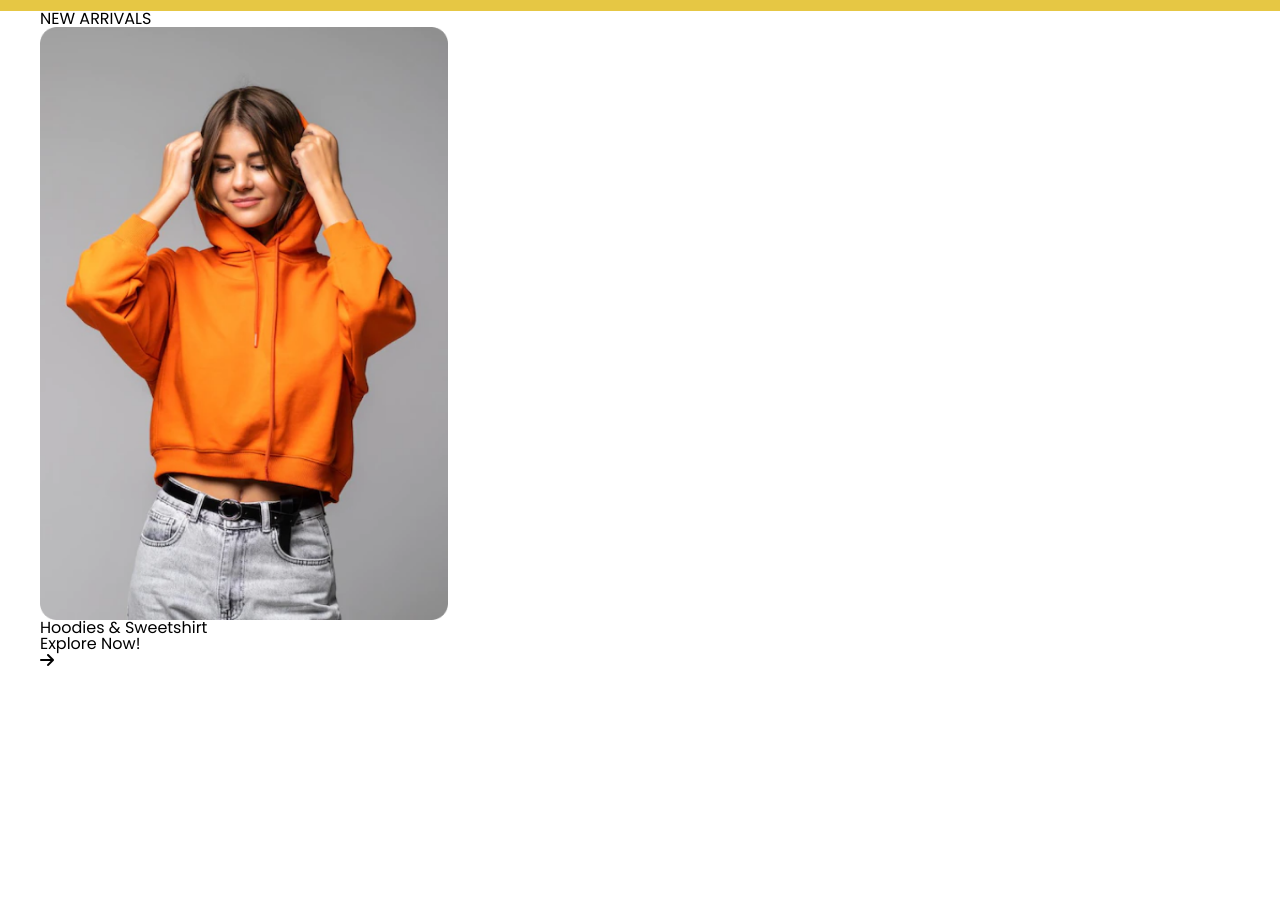
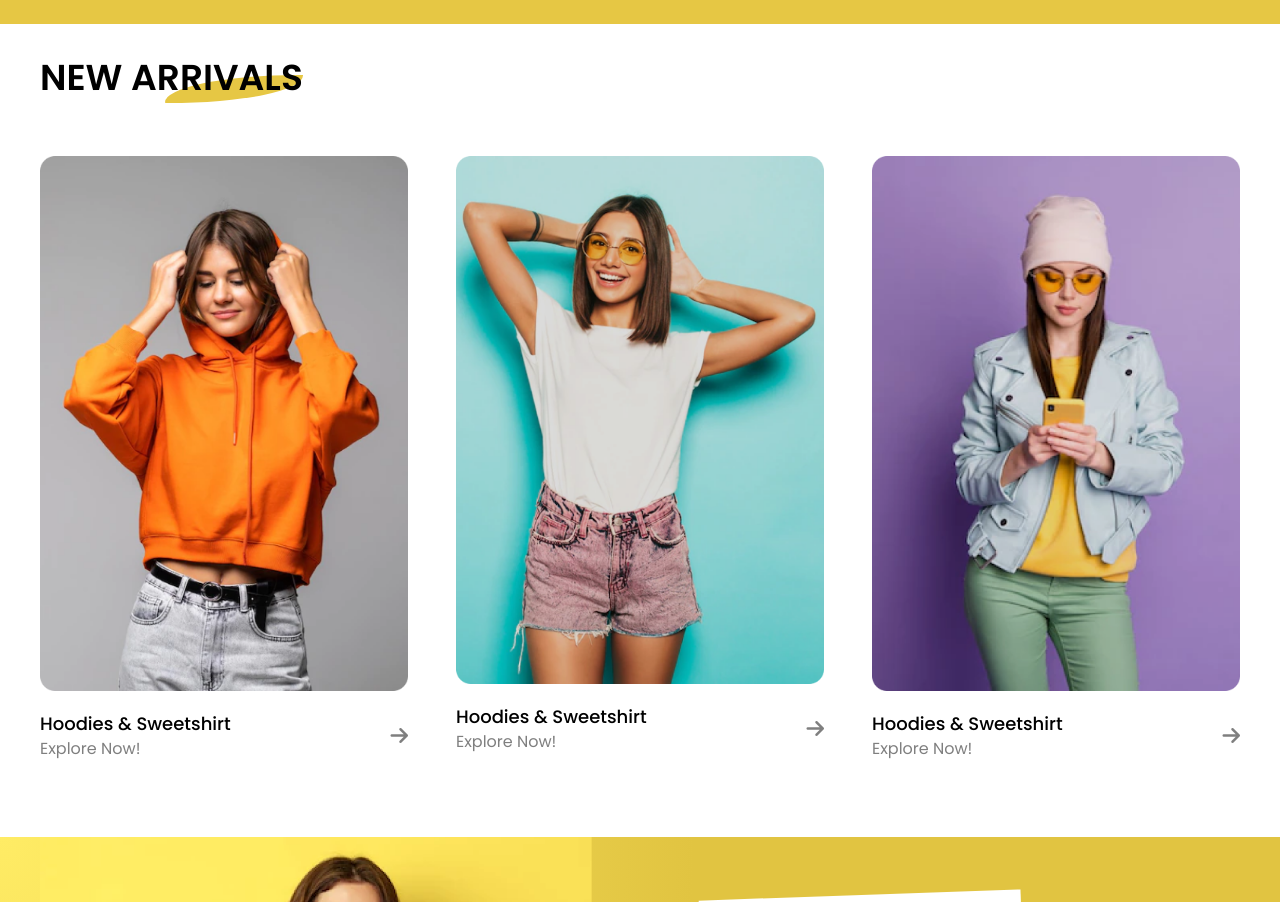
Before and after one commit to mmttyrm/project-fashion, a plain HTML site: page index.html in a window 1280 px wide. Shown: the part 893-1795 px from the top of the page. Before the commit the page ends 1562 px from the top, so only its background shows below. Drawn offline with Linux system fonts and the light colour scheme.

Commit message:
update-fix-content

```diff
--- a/asset/css/base.css
+++ b/asset/css/base.css
@@ -99,18 +99,7 @@ nav,
 section {
     display: block;
 }
-html {
-    font-size: 62.5%;
-    font-family: "Poppins", sans-serif;
-    box-sizing: border-box;
-}
-body {
-    line-height: 1;
-}
-ol,
-ul {
-    list-style: none;
-}
+
 blockquote,
 q {
     quotes: none;
@@ -126,7 +115,21 @@ table {
     border-collapse: collapse;
     border-spacing: 0;
 }
-
+*{
+    box-sizing: border-box;
+}
+html {
+    font-size: 62.5%;
+    font-family: "Poppins", sans-serif;
+}
+body {
+    margin: 0;
+    line-height: 1;
+}
+ol,
+ul {
+    list-style: none;
+}
 :root {
     --cl-brand: #e6c744;
     --cl-white: #fff;
--- a/asset/css/grid.css
+++ b/asset/css/grid.css
@@ -1,3 +1,9 @@
+/*
+- c - mobile
+- m - table
+- l - pc
+*/
+
 .grid {
     width: 100%;
     display: block;
@@ -278,8 +284,8 @@
 /* PC medium resolution > */
 @media (min-width: 1113px) {
     .row {
-        margin-left: -12px;
-        margin-right: -12px;
+        margin-left: -24px;
+        margin-right: -24px;
     }
 
     .row.sm-gutter {
@@ -288,8 +294,8 @@
     }
 
     .col {
-        padding-left: 12px;
-        padding-right: 12px;
+        padding-left: 24px;
+        padding-right: 24px;
     }
 
     .row.sm-gutter .col {
--- a/asset/css/main.css
+++ b/asset/css/main.css
@@ -1,4 +1,5 @@
 .wapper {
+    margin: auto;
     font-size: 1.6rem;
 }
 .header {
@@ -47,11 +48,13 @@
     background-color: #f4f6f5;
     border-radius: 59px;
     margin-top: 56px;
-    margin-left: 10px;
-    padding-top: 68px;
+    /* margin-left: 10px; */
+    /* padding-top: 68px; */
 }
 .content-banner {
+    margin-top: 68px;
     margin-left: 80px;
+    margin-bottom: 38px;
 }
 .title-banner > li {
     margin-bottom: 32px;
@@ -60,7 +63,9 @@
     font-weight: 800;
 }
 .img-banner {
+    display: block;
     width: 100%;
+    align-items: flex-end ;
 }
 .title-dec {
     margin: 32px 0;
@@ -98,6 +103,9 @@
 .bg-cl-br {
     background-color: var(--cl-brand);
 }
+.bdr-none {
+    border-radius: 0 !important;
+}
 .flex {
     display: flex;
 }
@@ -121,10 +129,36 @@
     margin-top: 40px;
     mix-blend-mode: multiply;
 }
+
+.content {
+    margin-top: 36px;
+}
 .content__header {
-
+    font-size: 36px;
+    font-weight: 600;
+    margin: 36px 0;
+}
+.u-line {
+    position: relative;
+}
+.u-line::after{
+    content: "";
+    position: absolute;
+    height: 28px;
+    bottom: 0;
+    right: 0;
+    width: 80%;
+    background-color: var(--cl-brand);
+    z-index: -1;
+    border-top-left-radius: 100%;
+    border-bottom-right-radius: 100%;
+    border-bottom-left-radius: 2%;
 }
 
+.content__item {
+    margin-top: 24px;
+    margin-bottom: 24px;
+}
 
 .content__img {
     width: 100%;
@@ -132,3 +166,31 @@
     margin: 0;
     padding: 0;
 }
+.content__text {
+    display: flex;
+    margin-top: 24px;
+    justify-content: space-between;
+    align-items: center;
+}
+.content__title {
+    font-size: 1.8rem;
+    font-weight: 500;
+    margin-bottom: 8px;
+}
+.content__dec {
+    font-size: 1.6rem;
+    color: var(--cl-text-dec);
+}
+.content__icon {
+    font-size: 2rem;
+    color: var(--cl-text-dec);
+}
+.gradien-cl-br {
+    background-image: radial-gradient(circle at top left,#ffec65,#e1c441,#e1c441);
+}
+.bg-cl-none {
+    background-color: transparent;
+}
+.fw-bold {
+    font-weight: 600;
+}
--- a/index.html
+++ b/index.html
@@ -20,7 +20,7 @@
 </head>
 
 <body>
-    <div class="wapper">
+    <div class="wapper grid">
         <div class="header">
             <div class="grid wide">
                 <div class="row">
@@ -42,7 +42,8 @@
                     </div>
                 </div>
                 <div class="row header-banner">
-                    <div class=" col l-4 content-banner">
+                    <div class=" col l-5 m-4 c-12">
+                        <div class="content-banner">
                             <ul class="title-banner">
                                 <li class="highlight-title">LET'S</li>
                                 <li> EXPLORE </li>
@@ -52,7 +53,8 @@
                             <p class="title-dec">Live for Influential and Innovative fashion!</p>
                             <button class="btn btn-l"> Shop Now</button>
                         </div>
-                    <div class="col l-6 ">
+                    </div>
+                    <div class="col l-7 m-8 c-12">
                         <img src="./asset/img/co-gai.png" alt="" class="img-banner">
                     </div>
                 </div>
@@ -60,23 +62,25 @@
         </div>
         <div class="container">
             <div class="bg-cl-br flex fl-center mt-36">
-                <ul class="ads-brand row wide">
-                    <li class="wide l-2 ads-brand-item"><img src="./asset/img/HM.png" alt="" class="ads-logo"></li>
-                    <li class="wide l-2 ads-brand-item"><img src="./asset/img/amazon.png" alt="" class="ads-logo"></li>
-                    <li class="wide l-2 ads-brand-item"><img src="./asset/img/levis.png" alt="" class="ads-logo"></li>
-                    <li class="wide l-2 ads-brand-item"><img src="./asset/img/lacoste.png" alt="" class="ads-logo"></li>
-                    <li class="wide l-2 ads-brand-item"><img src="./asset/img/obey.png" alt="" class="ads-logo"></li>
-                    <li class="wide l-2 ads-brand-item"><img src="./asset/img/shopify.png" alt="" class="ads-logo"></li>
+                <ul class="ads-brand row">
+                    <li class="col l-2 ads-brand-item"><img src="./asset/img/HM.png" alt="" class="ads-logo"></li>
+                    <li class="col l-2 ads-brand-item"><img src="./asset/img/amazon.png" alt="" class="ads-logo"></li>
+                    <li class="col l-2 ads-brand-item"><img src="./asset/img/levis.png" alt="" class="ads-logo"></li>
+                    <li class="col l-2 m-0 c-0 ads-brand-item"><img src="./asset/img/lacoste.png" alt=""
+                            class="ads-logo"></li>
+                    <li class="col l-2 m-0 c-0 ads-brand-item"><img src="./asset/img/obey.png" alt="" class="ads-logo">
+                    </li>
+                    <li class="col l-2 m-0 c-0 ads-brand-item"><img src="./asset/img/shopify.png" alt=""
+                            class="ads-logo"></li>
                 </ul>
             </div>
-            <div class="content">
-
-                <div class="grid wide">
-                    <h2 class="content__header u-line">
-                        NEW ARRIVALS
+            <div class="grid wide content">
+                <h2 class="content__header">
+                    NEW
+                    <span class="u-line">ARRIVALS</span>
                 </h2>
                 <div class="row">
-                        <div class="col l-4">
+                    <div class="col l-4 m-12 c-12">
                         <div class="content__item">
                             <img src="./asset/img/pic1.png" alt="" class="content__img">
                             <div class="content__text">
@@ -84,13 +88,62 @@
                                     <h3 class="content__title">Hoodies & Sweetshirt</h3>
                                     <p class="content__dec">Explore Now!</p>
                                 </div>
-                                    <i class="arow__icon fa-solid fa-arrow-right"></i>
+                                <i class="content__icon fa-solid fa-arrow-right"></i>
+                            </div>
+                        </div>
+                    </div>
+                    <div class="col l-4 m-12 c-12">
+                        <div class="content__item">
+                            <img src="./asset/img/pic3.png" alt="" class="content__img">
+                            <div class="content__text">
+                                <div>
+                                    <h3 class="content__title">Hoodies & Sweetshirt</h3>
+                                    <p class="content__dec">Explore Now!</p>
+                                </div>
+                                <i class="content__icon fa-solid fa-arrow-right"></i>
+                            </div>
+                        </div>
+                    </div>
+                    <div class="col l-4 m-12 c-12">
+                        <div class="content__item">
+                            <img src="./asset/img/pic2.png" alt="" class="content__img">
+                            <div class="content__text">
+                                <div>
+                                    <h3 class="content__title">Hoodies & Sweetshirt</h3>
+                                    <p class="content__dec">Explore Now!</p>
+                                </div>
+                                <i class="content__icon fa-solid fa-arrow-right"></i>
                             </div>
                         </div>
                     </div>
                 </div>
             </div>
+            <div class="bg-cl-br gradien-cl-br">
+                <div class="grid wide content ">
+                    <div class="row header-banner bg-cl-none">
+                        <div class="col l-6 m-6 c-12">
+                            <img src="./asset/img/pic6.png" alt="" class="img-banner">
                         </div>
+                        <div class=" col l-6 m-6 c-12">
+                            <div class="content-banner">
+                                <ul class="title-banner">
+                                    <li class="highlight-title">PAYDAY</li>
+                                    <li> SALE NOW </li>
+                                    <!-- <li class="highlight-title-brand">UNIQUE</span>
+                                    <li> CLOTHES. </li> -->
+                                </ul>
+                                <p class="title-dec">Spend minimal $100 get 30% off
+                                    voucher code for your next purchase</p>
+                                <p class="title-dec"><span class="fw-bold">1 June - 10 June 2021</span>>
+                                    <br>*Terms & Conditions apply</p>
+                                <button class="btn btn-l"> Shop Now</button>
+                            </div>
+                        </div>
+
+                    </div>
+                </div>
+            </div>
+
         </div>
     </div>
 </body>
```
Lines whose indentation alone changed are shown as unchanged.
